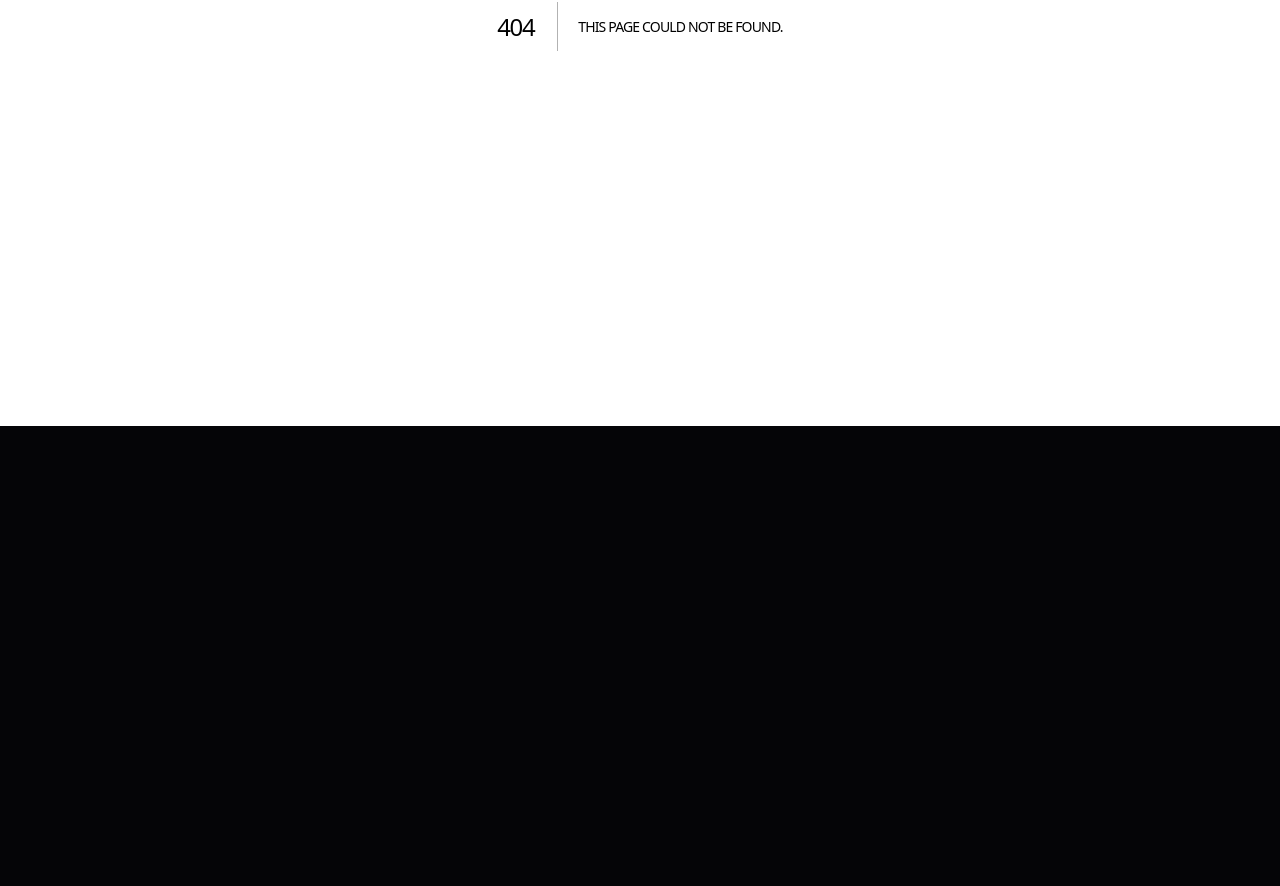
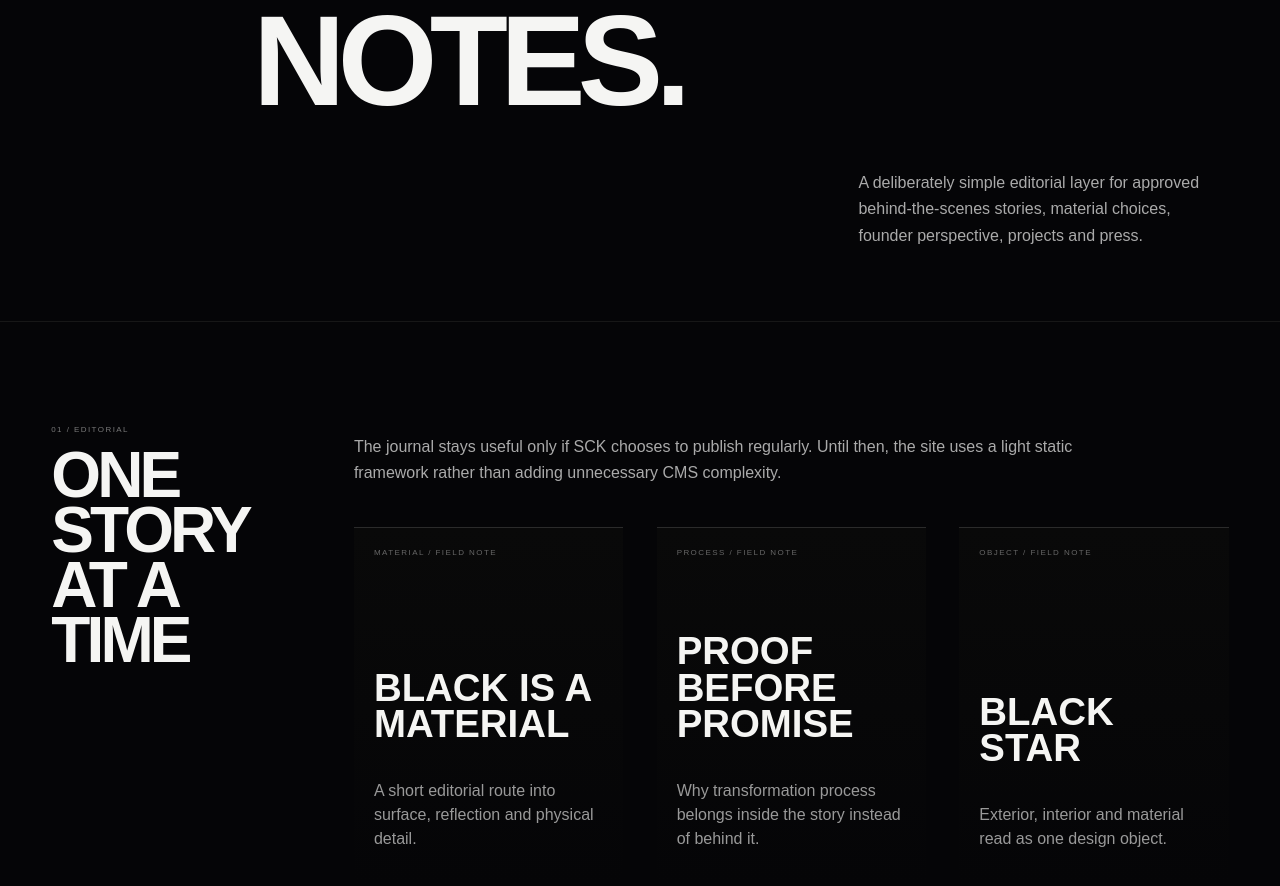
Before and after one commit to Gaurav-7489/sckaviation3d, a Next.js app: page /journal in a window 1280 px wide. Before the commit this address had no page. Shown: the part 374-1260 px from the top of the page. Before the commit the page ends 800 px from the top, so only its background shows below. Built offline with nearby package versions, Linux system fonts and the light colour scheme.

Commit message:
feat: add journal editorial framework

```diff
--- /dev/null
+++ b/app/journal/page.tsx
@@ -0,0 +1,39 @@
+import type { Metadata } from 'next';
+import Link from 'next/link';
+import { EditorialShell, PageSection } from '@/components/ui/EditorialShell';
+
+export const metadata: Metadata = {
+  title: 'Journal / Attitude',
+  description: 'SCK Aviation editorial notes on material, process, projects and attitude.',
+};
+
+const stories = [
+  { label: 'MATERIAL / FIELD NOTE', title: 'Black Is A Material', body: 'A short editorial route into surface, reflection and physical detail.', href: '/design-philosophy' },
+  { label: 'PROCESS / FIELD NOTE', title: 'Proof Before Promise', body: 'Why transformation process belongs inside the story instead of behind it.', href: '/atelier' },
+  { label: 'OBJECT / FIELD NOTE', title: 'Black Star', body: 'Exterior, interior and material read as one design object.', href: '/aircraft' },
+];
+
+export default function JournalPage() {
+  return (
+    <EditorialShell
+      eyebrow="JOURNAL / ATTITUDE"
+      title={<>Field<br />Notes.</>}
+      intro="A deliberately simple editorial layer for approved behind-the-scenes stories, material choices, founder perspective, projects and press."
+      nextHref="/about"
+      nextLabel="About SCK"
+    >
+      <PageSection index="01 / EDITORIAL" title="One Story At A Time">
+        <p>The journal stays useful only if SCK chooses to publish regularly. Until then, the site uses a light static framework rather than adding unnecessary CMS complexity.</p>
+        <div className="journal-grid">
+          {stories.map((story) => (
+            <Link className="journal-card" href={story.href} key={story.title}>
+              <span>{story.label}</span>
+              <h3>{story.title}</h3>
+              <p>{story.body}</p>
+            </Link>
+          ))}
+        </div>
+      </PageSection>
+    </EditorialShell>
+  );
+}
```
